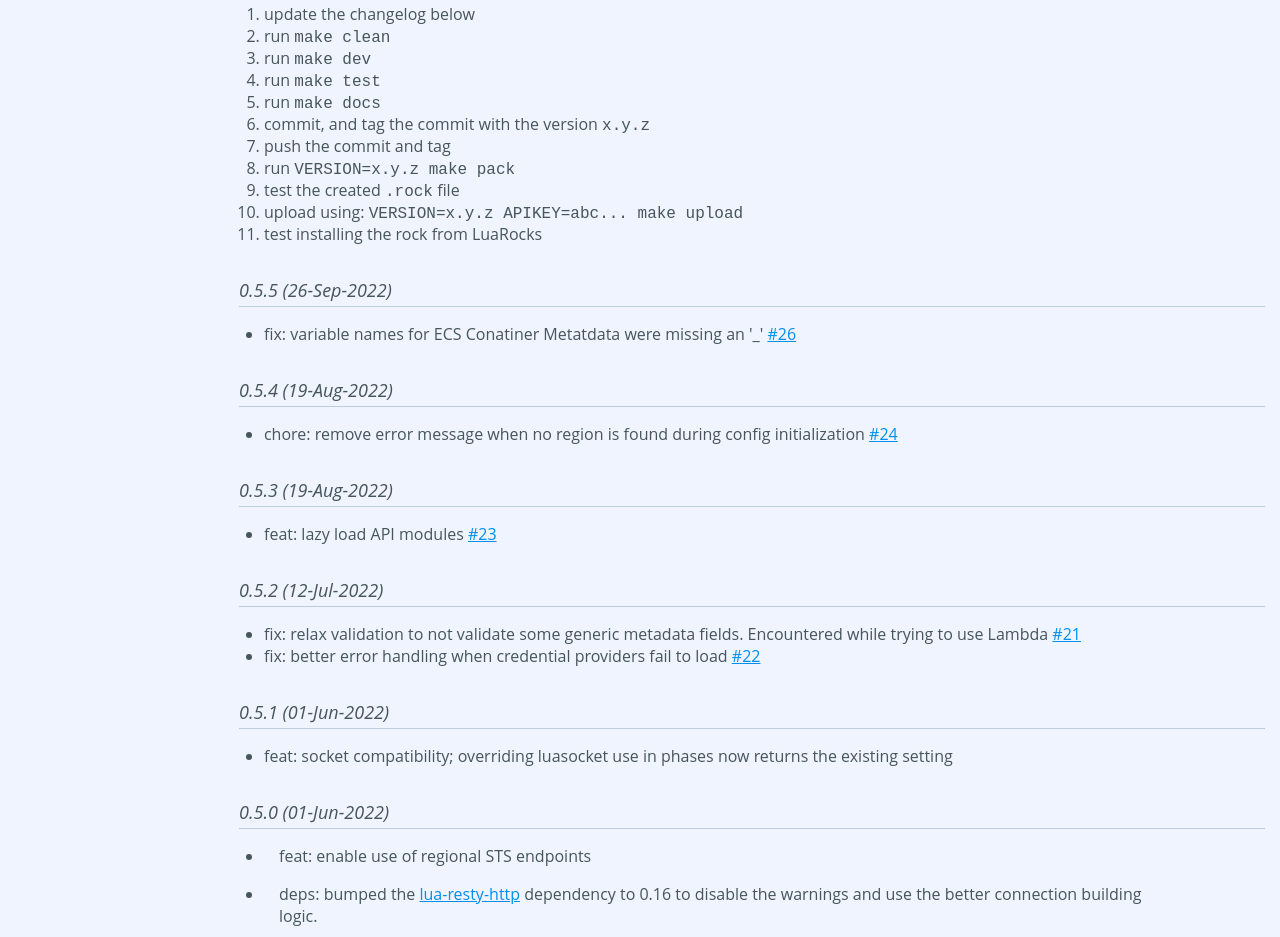
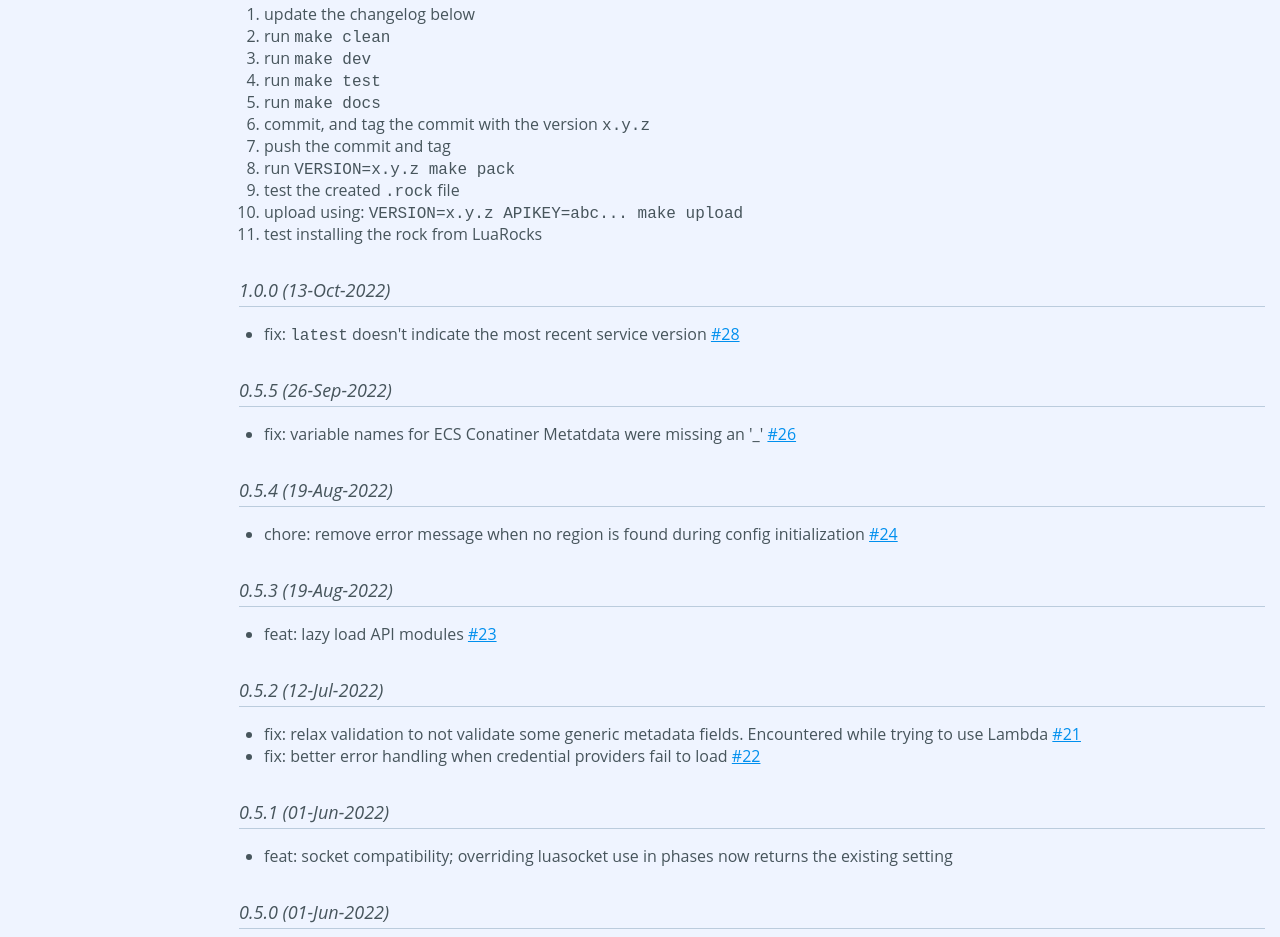
Before and after one commit to Kong/lua-resty-aws, a plain HTML site: page docs/topics/README.md.html in a window 1280 px wide. Shown: the part 3063-4000 px from the top of the page. Drawn offline with Linux system fonts and the light colour scheme.

Commit message:
release 1.0.0

```diff
--- a/docs/topics/README.md.html
+++ b/docs/topics/README.md.html
@@ -269,6 +269,13 @@ any time, and in any release, major, minor, and patch)</p>
     <li>test installing the rock from LuaRocks</li>
 </ol>
 
+<h3>1.0.0 (13-Oct-2022)</h3>
+
+<ul>
+    <li>fix: <code>latest</code> doesn't indicate the most recent service version
+    <a href="https://github.com/Kong/lua-resty-aws/pull/28">#28</a></li>
+</ul>
+
 <h3>0.5.5 (26-Sep-2022)</h3>
 
 <ul>
@@ -369,7 +376,7 @@ Behaviour might change, but is expected to be very rare.
 </div> <!-- id="main" -->
 <div id="about">
 <i>generated by <a href="http://github.com/stevedonovan/LDoc">LDoc 1.4.6</a></i>
-<i style="float:right;">Last updated 2022-09-26 10:47:20 </i>
+<i style="float:right;">Last updated 2022-10-13 07:10:10 </i>
 </div> <!-- id="about" -->
 </div> <!-- id="container" -->
 </body>
```
Also changed, not shown: docs/classes/AWS.html (+1 -1 lines), docs/classes/ChainedTemporaryCredentials.html (+1 -1 lines), docs/classes/CredentialProviderChain.html (+1 -1 lines), docs/classes/Credentials.html (+1 -1 lines), docs/classes/EC2MetadataCredentials.html (+1 -1 lines), docs/classes/EnvironmentCredentials.html (+1 -1 lines), docs/classes/RemoteCredentials.html (+1 -1 lines), docs/classes/TokenFileWebIdentityCredentials.html (+1 -1 lines), docs/index.html (+1 -1 lines), docs/modules/resty.aws.config.html (+1 -1 lines), docs/modules/resty.aws.request.http.socket.html (+1 -1 lines), docs/modules/resty.aws.utils.html (+1 -1 lines), 1 other file.
